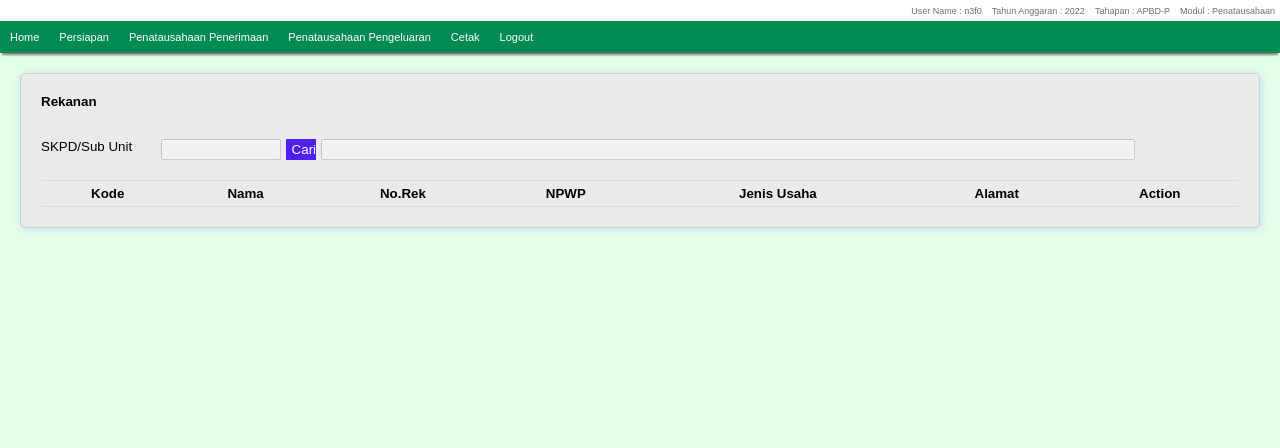
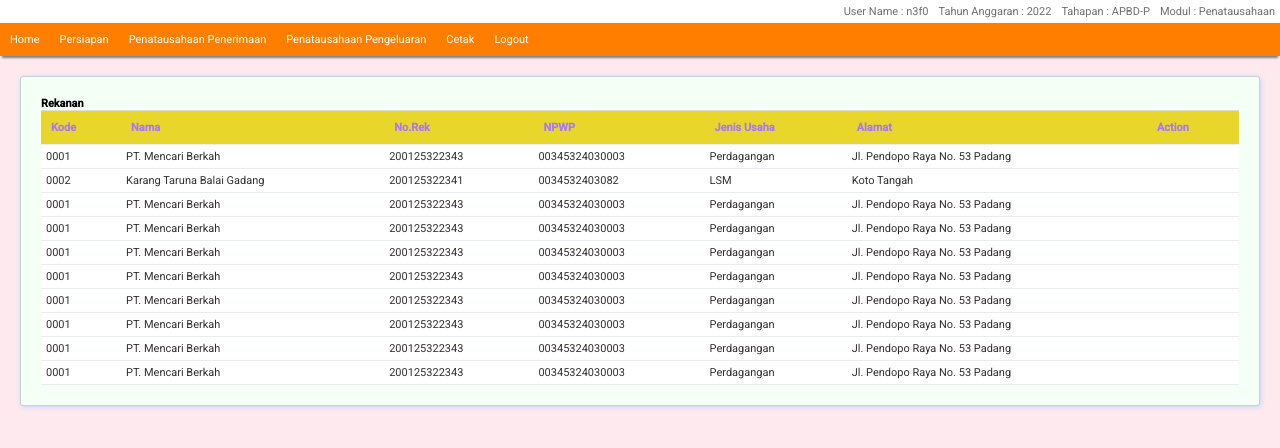
Before and after one commit to n3f0/simbendahara, a React (Create React App) app: page /persiapan/adendum in a window 1280 px wide. Shown: the top 448 px of the page. Built offline with nearby package versions, Linux system fonts and the light colour scheme.

Commit message:
perbaikan warna

```diff
--- a/public/index.html
+++ b/public/index.html
@@ -9,6 +9,10 @@
       name="description"
       content="SISTIM INFORMASI PERBENDAHARAAN"
     />
+    <link rel="stylesheet" href="https://cdnjs.cloudflare.com/ajax/libs/font-awesome/6.2.0/css/all.min.css" integrity="sha512-xh6O/CkQoPOWDdYTDqeRdPCVd1SpvCA9XXcUnZS2FmJNp1coAFzvtCN9BmamE+4aHK8yyUHUSCcJHgXloTyT2A==" crossorigin="anonymous" referrerpolicy="no-referrer" />
+    <link rel="preconnect" href="https://fonts.googleapis.com">
+    <link rel="preconnect" href="https://fonts.gstatic.com" crossorigin>
+    <link href="https://fonts.googleapis.com/css2?family=Roboto:ital,wght@0,400;0,500;1,400;1,500&display=swap" rel="stylesheet">
     <title>e-Bendahara BPKAD PROV. SUMBAR</title>
   </head>
   <body>
--- a/src/App.css
+++ b/src/App.css
@@ -1,12 +1,14 @@
 *{
   font-family: Arial, Helvetica, sans-serif;
   box-sizing: border-box;
+  font-family: 'Roboto', sans-serif;
+  font-size: 11px;
 }
 
 body{
   margin:0;
   padding:0;
-  background-color: #e5ffe7;
+  background-color: #fde9ee;
 }
 
 .topindicator{
@@ -32,11 +34,11 @@ body{
 }
 section.content{
   margin:20px;
-  background-color: rgb(234, 234, 234);
+  background-color: #f4fff5;
   padding:20px;
-  border-radius: 5px;
+  border-radius: 3px;
   border:1px solid rgb(195, 211, 208);
-  box-shadow: 1px 1px 10px #c5d6ff;
+  box-shadow: 1px 1px 5px #c5d6ff;
   font-size:10pt;
 }
 section.content>h4{
--- a/src/component/navbar/navbar.css
+++ b/src/component/navbar/navbar.css
@@ -1,5 +1,5 @@
 .top-nav{
-    background-color: #018a53;
+    background-color: #FF7E00;
     padding:0;
     display: flex;
     justify-content: baseline;
@@ -39,13 +39,13 @@
     position:absolute;
     list-style:none;
     top:100%;
-    background: #018a53;
+    background: #FF7E00;
     margin:0;
     padding:0;
     box-shadow: 0 4px 2px -2px gray;
 }
 .top-nav>.nav-group>li>ul>li{
-    border-left: 3px solid #005936;
+    border-left: 3px solid #A976FF;
     display: flex;
 }
 .top-nav>.nav-group>li>ul>li:hover>ul{
@@ -56,7 +56,7 @@
     position:absolute;
     list-style:none;
     left:100%;
-    background: #018a53;
+    background: #FF7E00;
     margin:0;
     padding:0;
     box-shadow: 0 4px 2px -2px gray;
@@ -64,15 +64,17 @@
 .top-nav>.nav-group>li>ul>li>ul>li{
     width:150px;
     display: flex;
-    border-left: 3px solid #005936;
+    border-left: 3px solid #A976FF;
 }
 .top-nav>.nav-group>li>ul>li>ul>li>a{
     width:100%;
 }
 
 .top-nav li:hover{
-    background-color: #015433;
+    background-color: #E8D72A;
+    color:#E80B3E;
 }
 .top-nav>a:hover{
-    background-color: #015433;
+    background-color: #E8D72A;
+    color:#E80B3E;
 }
--- a/src/component/pages/rekanan.css
+++ b/src/component/pages/rekanan.css
@@ -15,15 +15,15 @@
 }
 .form-group>.btnlookup{
     width:2.5%;
-    background-color: #4E20F7;
-    color:white;
+    background-color: inherit;
     border:none;
     margin-left:5px;
     margin-right:5px;
     cursor: pointer;
 }
 .form-group>.btnlookup:hover{
-    background-color: #280999;
+    background-color: #A976FF;
+    color:#fff;
 }
 .form-group>.btnlookup:active{
     background-color: #8668f6;
@@ -34,11 +34,23 @@
 table.table{
     width: 100%;
     border-collapse: collapse;
+    border-radius: 2px;
 }
 table.table>thead{
     border-top:1px solid rgb(221, 221, 221);
-    border-bottom:1px solid rgb(218, 218, 218);
+    border-bottom:1px solid rgb(242, 238, 238);
+    background-color: #E8D72A;
+    color: #A976FF;
 }
 table.table>thead>tr>th{
+    padding:10px;
+    text-align: left;
+}
+table.table tbody tr{
+    background: rgb(255, 255, 255);
+    border-bottom: 1px solid rgb(233, 237, 242);
+}
+table.table tbody tr td{
     padding:5px;
+    color: rgb(49, 49, 49);
 }
--- a/src/component/pages/rekanan.jsx
+++ b/src/component/pages/rekanan.jsx
@@ -1,19 +1,94 @@
 import React from 'react'
+import { useState } from 'react';
 import './rekanan.css'
 
 const Rekanan=(props)=>{
 
+    const data=[
+        {
+        kdp3:'0001',
+        nmp3:'PT. Mencari Berkah',
+        norek:'200125322343',
+        npwp:'00345324030003',
+        jenis:'Perdagangan',
+        alamat:'Jl. Pendopo Raya No. 53 Padang'
+        },
+        {
+        kdp3:'0002',
+        nmp3:'Karang Taruna Balai Gadang',
+        norek:'200125322341',
+        npwp:'0034532403082',
+        jenis:'LSM',
+        alamat:'Koto Tangah'
+        },
+        {
+        kdp3:'0001',
+        nmp3:'PT. Mencari Berkah',
+        norek:'200125322343',
+        npwp:'00345324030003',
+        jenis:'Perdagangan',
+        alamat:'Jl. Pendopo Raya No. 53 Padang'
+        },
+        {
+        kdp3:'0001',
+        nmp3:'PT. Mencari Berkah',
+        norek:'200125322343',
+        npwp:'00345324030003',
+        jenis:'Perdagangan',
+        alamat:'Jl. Pendopo Raya No. 53 Padang'
+        },
+        {
+        kdp3:'0001',
+        nmp3:'PT. Mencari Berkah',
+        norek:'200125322343',
+        npwp:'00345324030003',
+        jenis:'Perdagangan',
+        alamat:'Jl. Pendopo Raya No. 53 Padang'
+        },
+        {
+        kdp3:'0001',
+        nmp3:'PT. Mencari Berkah',
+        norek:'200125322343',
+        npwp:'00345324030003',
+        jenis:'Perdagangan',
+        alamat:'Jl. Pendopo Raya No. 53 Padang'
+        },
+        {
+        kdp3:'0001',
+        nmp3:'PT. Mencari Berkah',
+        norek:'200125322343',
+        npwp:'00345324030003',
+        jenis:'Perdagangan',
+        alamat:'Jl. Pendopo Raya No. 53 Padang'
+        },
+        {
+        kdp3:'0001',
+        nmp3:'PT. Mencari Berkah',
+        norek:'200125322343',
+        npwp:'00345324030003',
+        jenis:'Perdagangan',
+        alamat:'Jl. Pendopo Raya No. 53 Padang'
+        },
+        {
+        kdp3:'0001',
+        nmp3:'PT. Mencari Berkah',
+        norek:'200125322343',
+        npwp:'00345324030003',
+        jenis:'Perdagangan',
+        alamat:'Jl. Pendopo Raya No. 53 Padang'
+        },
+        {
+        kdp3:'0001',
+        nmp3:'PT. Mencari Berkah',
+        norek:'200125322343',
+        npwp:'00345324030003',
+        jenis:'Perdagangan',
+        alamat:'Jl. Pendopo Raya No. 53 Padang'
+        },
+    ]
     return(
         <section className="content">
             <h4>Rekanan</h4>
-            <div className="pilihan">
-                <div className="form-group">
-                    <label htmlFor="kdunit">SKPD/Sub Unit</label>
-                    <input type="text" className='c1' name="kdunit" id="kdunit" disabled />
-                    <button className='btnlookup' onClick={()=>{alert('testing')}}>Cari</button>
-                    <input type="text" className="c2" name="nmunit" id="nmunit" disabled />
-                </div>
-            </div>
             <div className="row">
                 <table className="table">
                     <thead>
@@ -27,6 +102,21 @@ const Rekanan=(props)=>{
                             <th>Action</th>
                         </tr>
                     </thead>
+                    <tbody>
+                        {data.map((listValue,index)=>{
+                            return(
+                                <tr>
+                                    <td>{listValue.kdp3}</td>
+                                    <td>{listValue.nmp3}</td>
+                                    <td>{listValue.norek}</td>
+                                    <td>{listValue.npwp}</td>
+                                    <td>{listValue.jenis}</td>
+                                    <td>{listValue.alamat}</td>
+                                    <td></td>
+                                </tr>
+                            )
+                        })}
+                    </tbody>
                 </table>
             </div>
         </section>
```
